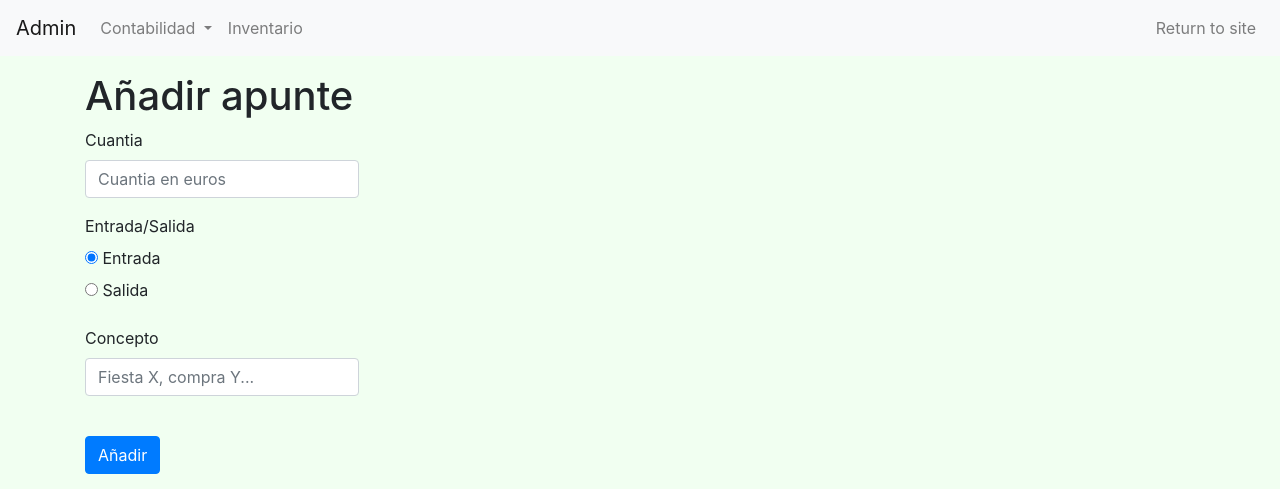
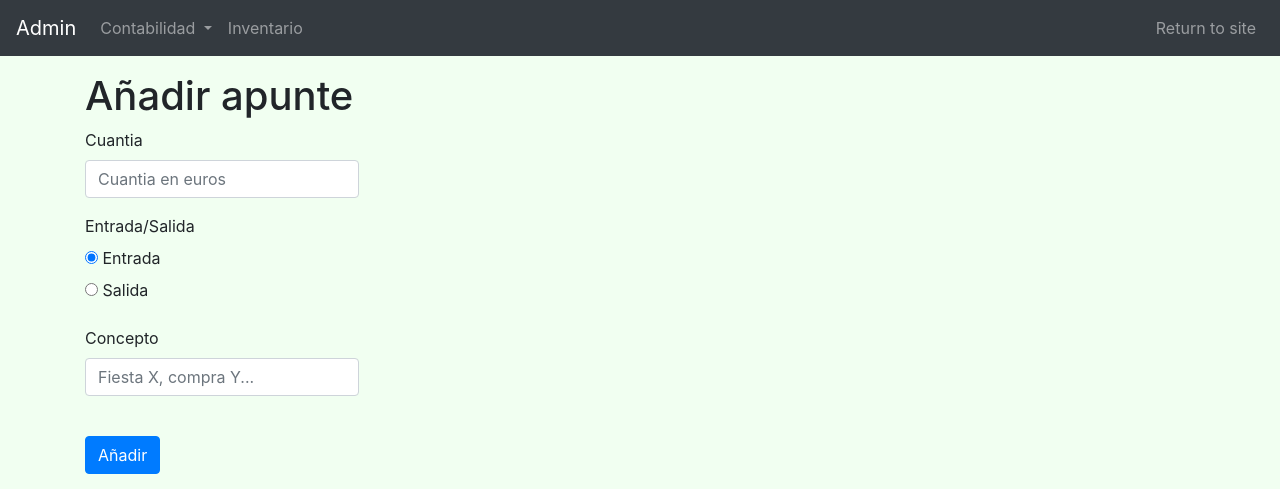
Before and after one commit to Sarrablo/ColEconomy, a Flask app: page /admin/add in a window 1280 px wide. Shown: the top 489 px of the page. Run offline with Flask 2, Linux system fonts and the light colour scheme; the visitor is signed in with stand-in values (Sample User, id 1); some libraries are stand-ins or nearby versions.

Commit message:
Changed admin navbar color

```diff
--- a/app/templates/admin/templates/admin_template.html
+++ b/app/templates/admin/templates/admin_template.html
@@ -17,7 +17,7 @@
 
 <body>
 
-  <nav class="navbar navbar-expand-lg navbar-light bg-light mb-3">
+  <nav class="navbar navbar-expand-lg navbar-dark bg-dark mb-3">
     <a class="navbar-brand" href="#">Admin</a>
     <button class="navbar-toggler" type="button" data-toggle="collapse" data-target="#navbarNav" aria-controls="navbarNav" aria-expanded="false" aria-label="Toggle navigation">
       <span class="navbar-toggler-icon"></span>
```
